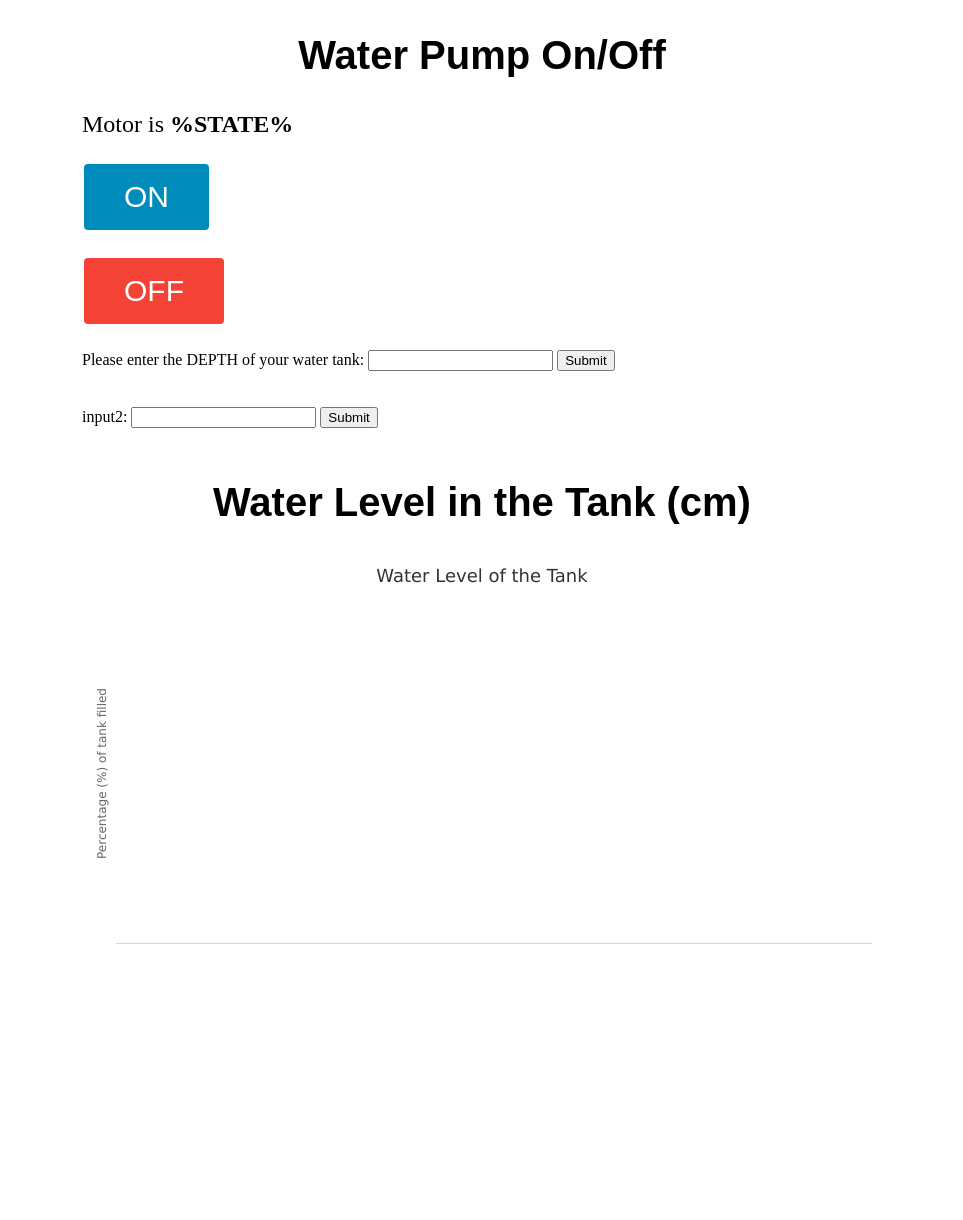
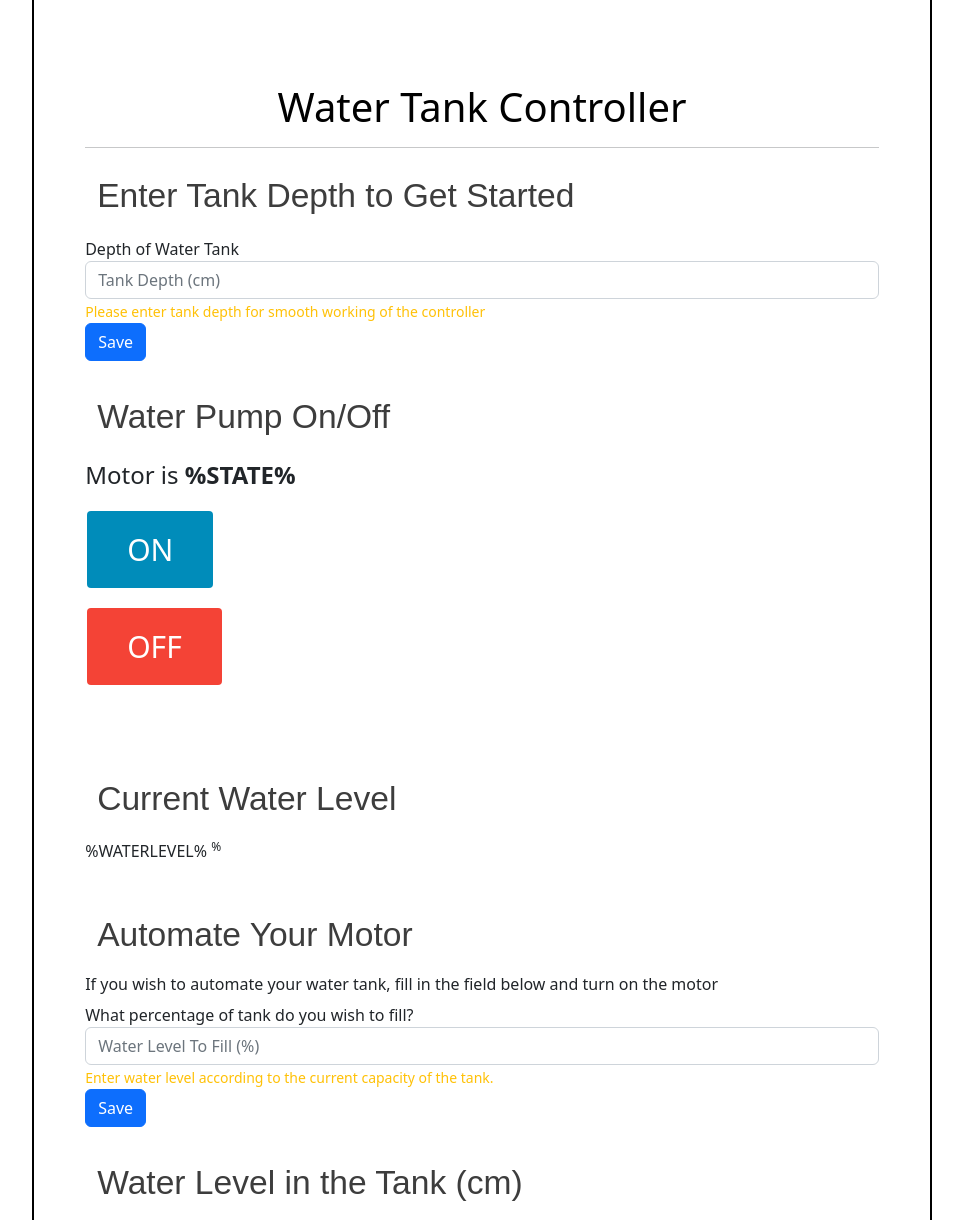
Before and after one commit to Areesha-0/cao-esp32-Water-Level-Controller, a plain HTML site: page Web Server: Water Pump Controller/Using Spiffs/index.html in a window 1280 px wide. Shown: the top 1220 px of the page, without its empty margins (158-1121 px from the left). Before the commit the page ends 958 px from the top, so only its background shows below. Drawn offline with nearby package versions, Linux system fonts and the light colour scheme; no server answers.

Commit message:
Added bootstrap styling
Styled the layout and presentation of the web server

```diff
--- a/Web Server: Water Pump Controller/Using Spiffs/index.html
+++ b/Web Server: Water Pump Controller/Using Spiffs/index.html
@@ -3,24 +3,38 @@
 
 <head>
   <meta name="viewport" content="width=device-width, initial-scale=1">
+  <!-- CSS only -->
+  <link href="https://cdn.jsdelivr.net/npm/bootstrap@5.2.0-beta1/dist/css/bootstrap.min.css" rel="stylesheet"
+    integrity="sha384-0evHe/X+R7YkIZDRvuzKMRqM+OrBnVFBL6DOitfPri4tjfHxaWutUpFmBp4vmVor" crossorigin="anonymous">
+  <!-- JavaScript Bundle with Popper -->
+  <script src="https://cdn.jsdelivr.net/npm/bootstrap@5.2.0-beta1/dist/js/bootstrap.bundle.min.js"
+    integrity="sha384-pprn3073KE6tl6bjs2QrFaJGz5/SUsLqktiwsUTF55Jfv3qYSDhgCecCxMW52nD2"
+    crossorigin="anonymous"></script>
   <script src="https://code.highcharts.com/highcharts.js"></script>
   <style>
     body {
       min-width: 310px;
-      max-width: 800px;
-      height: 400px;
+      max-width: 900px;
       margin: 0 auto;
+      border-left: 2px solid black;
+      border-right: 2px solid black;
+      padding: 4%;
     }
 
+    h3,
+    h4,
     h2 {
+      color: rgb(61, 61, 61);
       font-family: Arial;
-      font-size: 2.5rem;
-      text-align: center;
+      font-size: 2.1rem;
+      padding: 1.5vh;
     }
 
     h1 {
-      color: #0F3376;
-      padding: 2vh;
+      color: black;
+      padding: 4vh;
+      text-align: center;
+      padding-bottom: 0;
     }
 
     p {
@@ -44,29 +58,77 @@
       background-color: #f44336;
     }
   </style>
+  <title>Water Tank Controller</title>
 </head>
 
 <body>
-  <h2>Water Pump On/Off</h2>
+  <h1>Water Tank Controller</h1>
+  <hr>
 
+  <h4>Enter Tank Depth to Get Started</h4>
+  <form action="/get">
+    <div class="form-group">
+      <label for="depth">Depth of Water Tank</label>
+      <input type="text" class="form-control" id="depth" aria-describedby="emailHelp" placeholder="Tank Depth (cm)"
+        name="input1" min="1" max="400" required>
+      <small id="depth_help" class="form-text text-warning">Please enter tank depth for smooth working of the
+        controller</small>
+    </div>
+    <button type="submit" class="btn btn-primary" value="Submit">Save</button>
+  </form>
+
+  <br>
+
+  <h4>Water Pump On/Off</h4>
   <p>Motor is <strong> %STATE%</strong></p>
   <p><a href="/motor_on"><button class="button">ON</button></a></p>
   <p><a href="/motor_off"><button class="button button2">OFF</button></a></p>
 
-  <form action="/get">
+  <!-- <a href="/motor_on" class="btn btn-primary btn-lg btn-outline-success" role="button" aria-pressed="true"> On
+  </a>
+  <a href="/motor_off" class="btn btn-primary btn-lg btn-outline-danger" role="button" aria-pressed="true"> Off
+  </a> -->
+
+  <br><br>
+
+  <!-- <form action="/get">
     Please enter the DEPTH of your water tank: <input type="text" name="input1" min="1" max="400" required>
     <input type="submit" value="Submit">
+  </form> -->
+
+  <!-- <form action="/get">
+    input2: <input type="text" name="input2">
+    <input type="submit" value="Submit">
+  </form><br> -->
+
+  <p>
+  <h3>Current Water Level</h3>
+  <span id="water_level">%WATERLEVEL%</span>
+  <sup>&percnt;</sup>
+  </p>
+
+  <br>
+
+  <h4>Automate Your Motor</h4>
+  <h6>If you wish to automate your water tank, fill in the field below and turn on the motor</h6>
+  <form action="/get">
+    <div class="form-group">
+      <label for="depth">What percentage of tank do you wish to fill?</label>
+      <input type="text" class="form-control" id="waterlevel" aria-describedby="emailHelp"
+        placeholder="Water Level To Fill (%)" name="input2" min="1" max="100" required>
+      <small id="level_help" class="form-text text-warning">Enter water level according to the current capacity of the
+        tank.</small>
+    </div>
+    <button type="submit" class="btn btn-primary" value="Submit">Save</button>
   </form>
 
-  <br /><br />
-  <form action="/get">
-    input2: <input type="text" name="input2">
-    <input type="submit" value="Submit">
-  </form><br>
+  <br>
 
-  <h2>Water Level in the Tank (cm)</h2>
+  <h4>Water Level in the Tank (cm)</h4>
+  <div id="chart-distance" class="container"></div>
+  <br><br>
+  <hr>
 
-  <div id="chart-distance" class="container"></div>
 </body>
 
 <script>
@@ -89,7 +151,7 @@
       dateTimeLabelFormats: { second: '%H:%M:%S' }
     },
     yAxis: {
-      title: { text: 'Percentage (%) of tank filled' }
+      title: { text: 'Distance from top of tank to water level' }
     },
     credits: { enabled: false }
   });
@@ -111,6 +173,18 @@
     xhttp.open("GET", "/distance", true);
     xhttp.send();
   }, 3000);
+
+  setInterval(function () {
+    var xhttp = new XMLHttpRequest();
+    xhttp.onreadystatechange = function () {
+      if (this.readyState == 4 && this.status == 200) {
+        document.getElementById("water_level").innerHTML = this.responseText;
+      }
+    };
+    xhttp.open("GET", "/water_level", true);
+    xhttp.send();
+  }, 10000);
+
 </script>
 
 </html>
```
